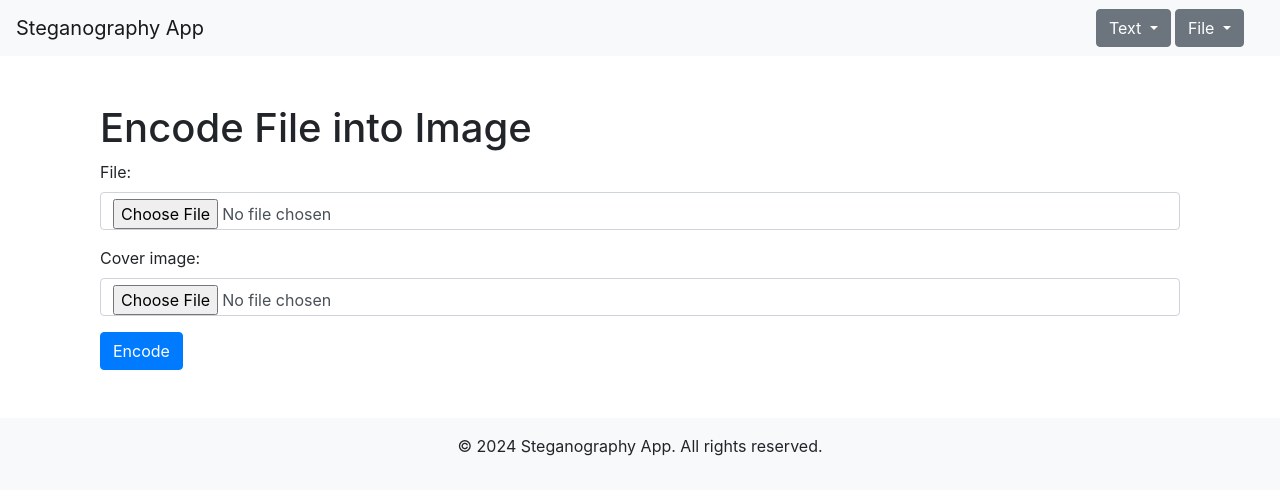
After one commit to nyashaChiza/python-stegnography, a Django app: page /encryption/file/encode/ in a window 1280 px wide. The commit adds this page. Shown: the top 495 px of the page. Run offline with Django 5.2, Linux system fonts and the light colour scheme; parts of the project's set-up code (start-up, migrations or seed data) failed here and were passed over; some libraries are stand-ins or nearby versions.

Commit message:
encoding files wip

```diff
--- a/stegnography/forms.py
+++ b/stegnography/forms.py
@@ -1,10 +1,17 @@
 # myapp/forms.py
 from django import forms
 
-class EncodeForm(forms.Form):
+class TextEncodeForm(forms.Form):
     message = forms.CharField(widget=forms.Textarea(attrs={'class': 'form-control', 'placeholder': 'Message to hide'}))
     cover_image = forms.ImageField(widget=forms.FileInput(attrs={'class': 'form-control'}))
 
+class FileEncodeForm(forms.Form):
+    file = forms.FileField(widget=forms.ClearableFileInput(attrs={'class': 'form-control'}))
+    cover_image = forms.ImageField(widget=forms.FileInput(attrs={'class': 'form-control'}))
 
-class DecodeForm(forms.Form):
+class TextDecodeForm(forms.Form):
     stego_image = forms.ImageField(widget=forms.FileInput(attrs={'class': 'form-control'}))
+
+
+class FileDecodeForm(forms.Form):
+    stego_image = forms.ImageField(widget=forms.FileInput(attrs={'class': 'form-control'}))
--- a/stegnography/urls.py
+++ b/stegnography/urls.py
@@ -2,7 +2,9 @@ from django.urls import path
 from stegnography import views
 
 urlpatterns = [
-    path('encode/', views.encode_view, name='encode'),
-    path('decode/', views.decode_view, name='decode'),
+    path('text/encode/', views.text_encode_view, name='text_encode'),
+    path('text/decode/', views.text_decode_view, name='text_decode'),
+    path('file/encode/', views.file_encode_view, name='file_encode'),
+    path('file/decode/', views.file_decode_view, name='file_decode'),
     path('download/<str:file_name>/', views.download_file, name='download'),
 ]
--- /dev/null
+++ b/stegnography/views/__init__.py
@@ -0,0 +1,2 @@
+from stegnography.views.text_encoding import *
+from stegnography.views.file_encoding import *
--- /dev/null
+++ b/stegnography/views/file_encoding.py
@@ -0,0 +1,142 @@
+import os
+import uuid
+import io
+from django.conf import settings
+from django.shortcuts import render
+from django.core.files.base import ContentFile
+from PIL import Image
+from stegnography.forms import FileEncodeForm, FileDecodeForm  # Ensure you have this form
+
+# Utility functions for binary conversion
+def file_to_binary(file_bytes):
+    return ''.join(format(byte, '08b') for byte in file_bytes)
+
+def binary_to_bytes(binary_data):
+    byte_data = bytearray(int(binary_data[i:i+8], 2) for i in range(0, len(binary_data), 8))
+    return bytes(byte_data)
+
+def file_encode_view(request):
+    if request.method == 'POST':
+        form = FileEncodeForm(request.POST, request.FILES)
+        if form.is_valid():
+            # Get the form data
+            file = form.cleaned_data['file']  # This should be a file
+            cover_image = form.cleaned_data['cover_image']
+
+            # Read file into memory
+            file_content = file.read()
+            binary_data = file_to_binary(file_content)
+
+            # Process the image and file content
+            image_file = cover_image.read()
+            image = Image.open(io.BytesIO(image_file))
+
+            # Encode the file content into the image
+            pixels = list(image.getdata())
+            binary_data += '1111111111111110'  # Add a delimiter to signify the end of data
+
+            new_pixels = []
+            data_index = 0
+            settings.LOGGER.critical('processing pixels')
+            for pixel in pixels:
+                r, g, b = pixel[:3]
+                if data_index < len(binary_data):
+                    new_r = (r & ~1) | int(binary_data[data_index])
+                    data_index += 1
+                else:
+                    new_r = r
+
+                if data_index < len(binary_data):
+                    new_g = (g & ~1) | int(binary_data[data_index])
+                    data_index += 1
+                else:
+                    new_g = g
+
+                if data_index < len(binary_data):
+                    new_b = (b & ~1) | int(binary_data[data_index])
+                    data_index += 1
+                else:
+                    new_b = b
+
+                if len(pixel) == 4:
+                    new_pixels.append((new_r, new_g, new_b, pixel[3]))
+                else:
+                    new_pixels.append((new_r, new_g, new_b))
+
+            new_image = Image.new(image.mode, image.size)
+            new_image.putdata(new_pixels)
+
+            # Save the stego image to an in-memory file
+            output = io.BytesIO()
+            new_image.save(output, format="PNG")
+            output.seek(0)
+
+            # Generate a unique file name
+            file_name = f'stego_image_{uuid.uuid4().hex[:6]}.png'
+            stego_image_file = ContentFile(output.read(), file_name)
+
+            # Save file to media folder
+            file_path = os.path.join(settings.MEDIA_ROOT, file_name)
+            os.makedirs(os.path.dirname(file_path), exist_ok=True)
+            with open(file_path, 'wb') as f:
+                f.write(stego_image_file.read())
+
+            # Pass file_name_only to the context
+            return render(request, 'encryption/file/encrypt_result.html', {'stego_image_file_name': file_name})
+
+    else:
+        form = FileEncodeForm()
+
+    return render(request, 'encryption/file/encode.html', {'form': form})
+
+
+def file_decode_view(request):
+    if request.method == 'POST':
+        form = FileDecodeForm(request.POST, request.FILES)
+
+        if form.is_valid():
+            # Get the uploaded stego image
+            stego_image = form.cleaned_data['stego_image']
+
+            # Read the image file into memory
+            image_file = stego_image.read()
+            image = Image.open(io.BytesIO(image_file))
+
+            # Decode the message from the image
+            pixels = list(image.getdata())
+
+            binary_data = ""
+            for count ,pixel in enumerate(pixels):
+                settings.LOGGER.debug(f'processing pixels: {count/len(pixels) * 100:.2f}%')
+                r, g, b = pixel[:3]
+                binary_data += str(r & 1)
+                binary_data += str(g & 1)
+                binary_data += str(b & 1)
+
+            # Find the delimiter and cut the data there
+            delimiter = '1111111111111110'
+            end_index = binary_data.find(delimiter)
+            if end_index != -1:
+                binary_data = binary_data[:end_index]
+
+            decoded_file_content = binary_to_bytes(binary_data)
+
+            file_name = 'decoded_file'  # Adjust the file extension as needed
+
+            # Save the decoded file to an in-memory file
+            output = io.BytesIO(decoded_file_content)
+            content_file = ContentFile(output.read(), file_name)
+
+            # Save file to media folder
+            file_path = os.path.join(settings.MEDIA_ROOT, file_name)
+            os.makedirs(os.path.dirname(file_path), exist_ok=True)
+            with open(file_path, 'wb') as f:
+                f.write(content_file.read())
+
+            # Pass file_name to the context
+            return render(request, 'encryption/file/decode_result.html', {'decoded_file_name': file_name})
+
+    else:
+        form = FileDecodeForm()
+
+    return render(request, 'encryption/file/decode.html', {'form': form})
--- /dev/null
+++ b/templates/encryption/file/encode.html
@@ -0,0 +1,17 @@
+{% extends 'layouts/base.html' %}
+
+{% block content %}
+<div class="container mt-5">
+    <h1>Encode File into Image</h1>
+    <form method="post" enctype="multipart/form-data">
+        {% csrf_token %}
+        {{ form.as_p }}
+        <button type="submit" class="btn btn-primary">Encode</button>
+    </form>
+    {% if stego_image_url %}
+        <div class="alert alert-success mt-4">
+            <p>Stego image created! <a href="{{ stego_image_url.url }}" download>Download the image</a></p>
+        </div>
+    {% endif %}
+</div>
+{% endblock %}
--- a/templates/layouts/base.html
+++ b/templates/layouts/base.html
@@ -18,21 +18,35 @@
 <body>
     <!-- Navbar -->
     <nav class="navbar navbar-expand-lg navbar-light bg-light">
-        <a class="navbar-brand" href="#`">Steganography App</a>
+        <a class="navbar-brand" href="{% url 'text_encode' %}">Steganography App</a>
         <button class="navbar-toggler" type="button" data-toggle="collapse" data-target="#navbarNav" aria-controls="navbarNav" aria-expanded="false" aria-label="Toggle navigation">
             <span class="navbar-toggler-icon"></span>
         </button>
-        <div class="collapse navbar-collapse" id="navbarNav">
-            <ul class="navbar-nav ml-auto">
-                <li class="nav-item">
-                    <a class="nav-link" href="{% url 'encode' %}">Encode</a>
+        <div class="collapse navbar-collapse dropdown-center mx-3" id="navbarNav">
+            <ul class="navbar-nav ml-auto"> <!-- Align items to the right -->
+                <li class="nav-item dropdown">
+                    <a class="btn btn-secondary dropdown-toggle" href="#" role="button" id="dropdownMenuLinkText" data-toggle="dropdown" aria-haspopup="true" aria-expanded="false">
+                        Text
+                    </a>
+                    <div class="dropdown-menu" aria-labelledby="dropdownMenuLinkText">
+                        <a class="dropdown-item" href="{% url 'text_encode' %}">Encode</a>
+                        <a class="dropdown-item" href="{% url 'text_decode' %}">Decode</a>
+                    </div>
                 </li>
-                <li class="nav-item">
-                    <a class="nav-link" href="{% url 'decode' %}">Decode</a>
+                <li class="nav-item dropdown mx-1">
+                    <a class="btn btn-secondary dropdown-toggle" href="#" role="button" id="dropdownMenuLinkFile" data-toggle="dropdown" aria-haspopup="true" aria-expanded="false">
+                        File
+                    </a>
+                    <div class="dropdown-menu" aria-labelledby="dropdownMenuLinkFile">
+                        <a class="dropdown-item" href="{% url 'file_encode' %}">Encode</a>
+                        <a class="dropdown-item" href="{% url 'file_decode' %}">Decode</a>
+                    </div>
                 </li>
             </ul>
         </div>
     </nav>
+
+
 
     <!-- Main Content -->
     <div class="container mt-5">
```
Also changed, not shown: stegnography/helpers/convert.py (added, +80 -0 lines), stegnography/views.py (deleted, +0 -83 lines), stegnography/views/text_encoding.py (added, +83 -0 lines), templates/encryption/file/decode.html (added, +19 -0 lines), templates/encryption/text/encrypt_result.html (added, +18 -0 lines), templates/encryption/file/encrypt_result.html (renamed from templates/encryption/encrypt_result.html), templates/encryption/text/decode.html (renamed from templates/encryption/decode.html), templates/encryption/text/encode.html (renamed from templates/encryption/encode.html).
